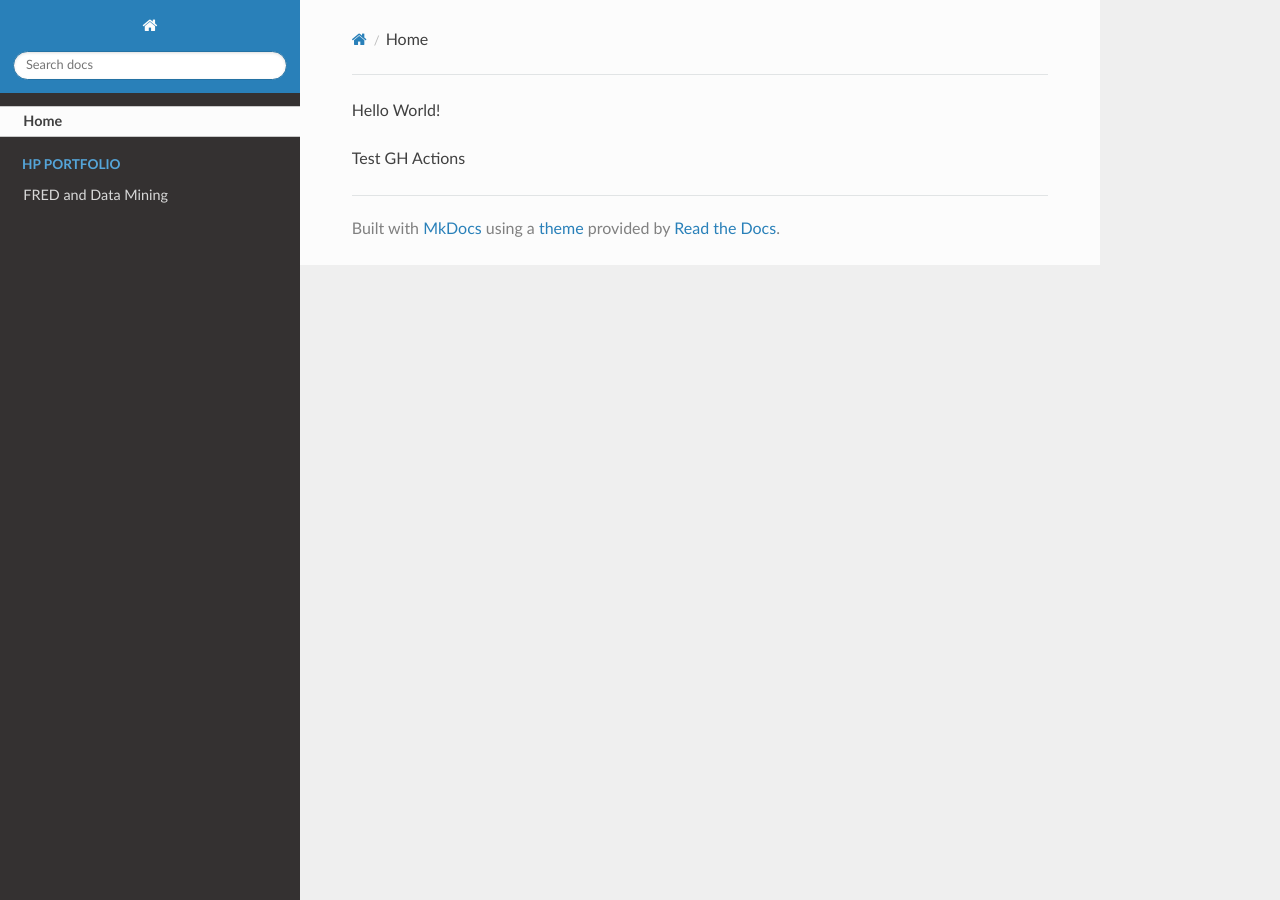
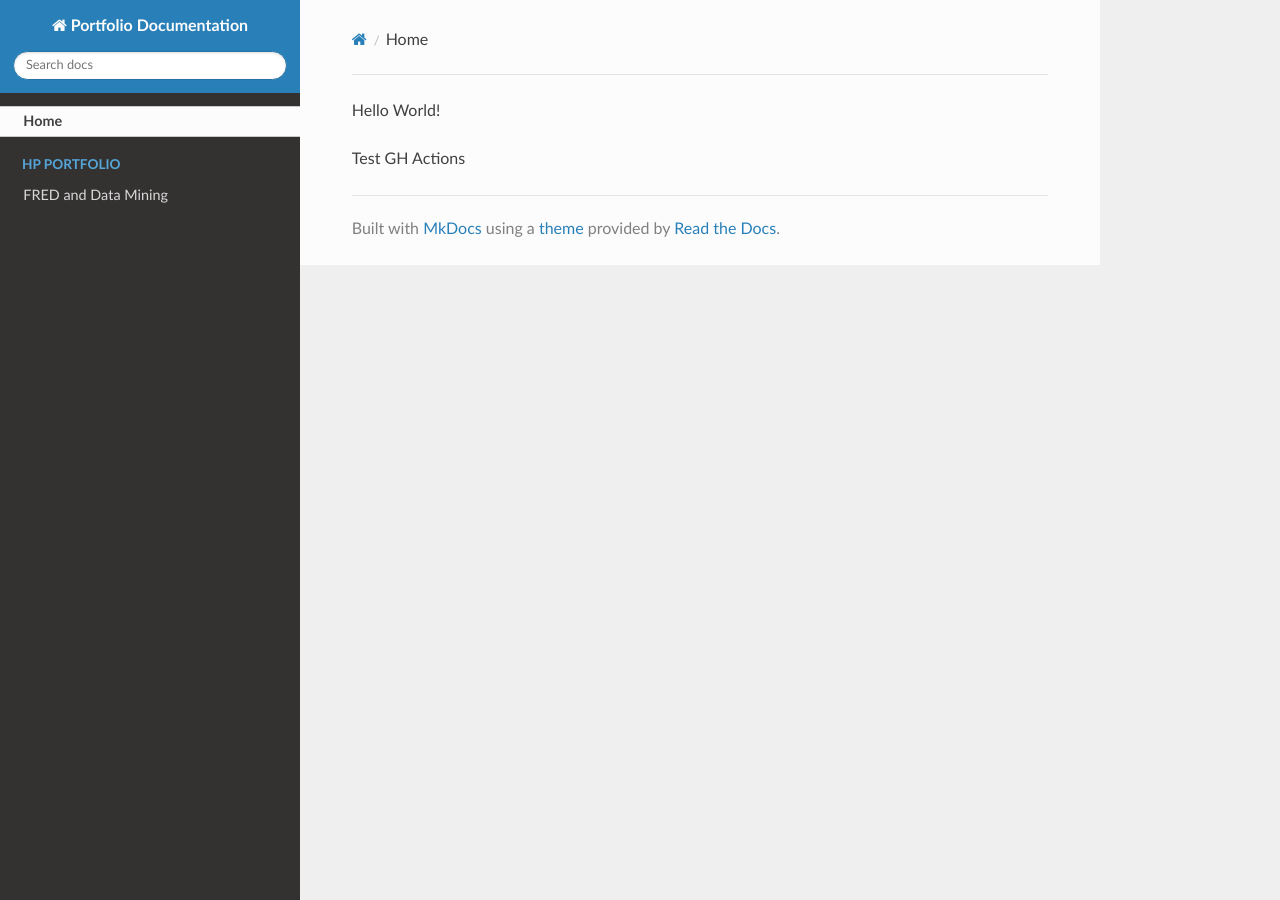
Before and after one commit to mark-middendorf/mark-middendorf.github.io, an MkDocs documentation site: the page built from docs/index.md, in a window 1280 px wide. Built offline with MkDocs 1.6.1, drawn with Linux system fonts in a browser that asks for light colours; nearby versions of some CDN libraries.

Commit message:
add site_name 11-24-2023

```diff
--- a/mkdocs.yml
+++ b/mkdocs.yml
@@ -1,3 +1,6 @@
+site_name: 'Portfolio Documentation'
+site_author: 'mark-middendorf'
+
 theme:
   name: readthedocs
 
```
